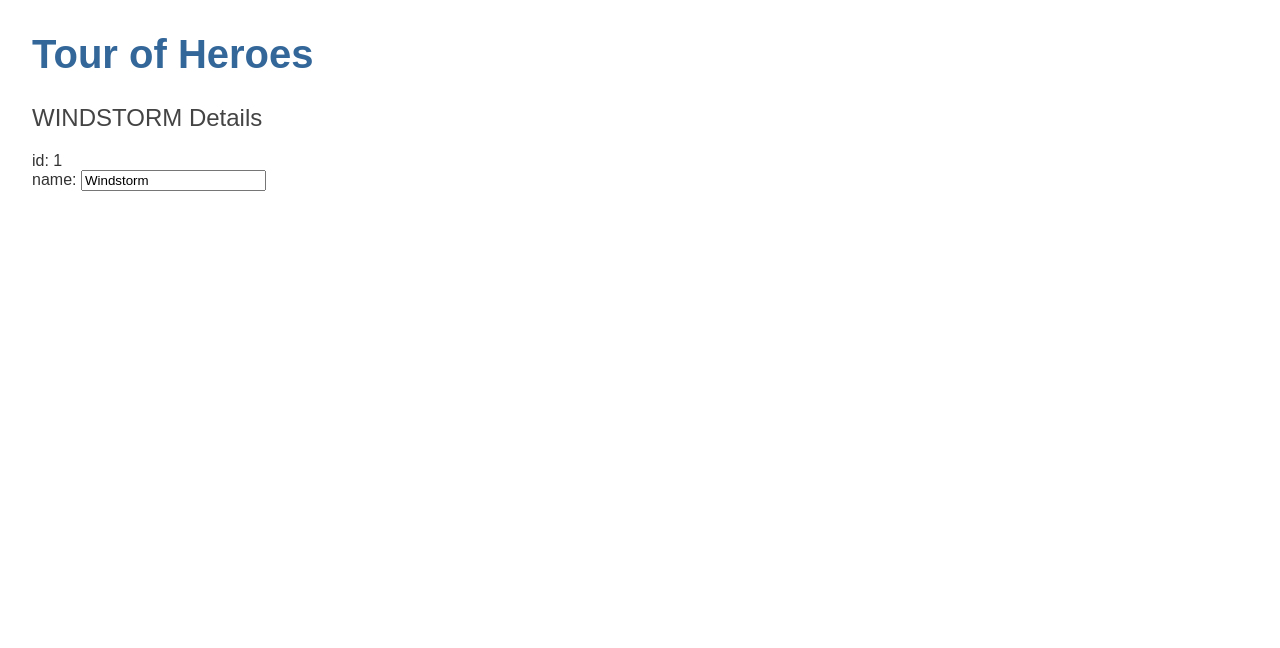
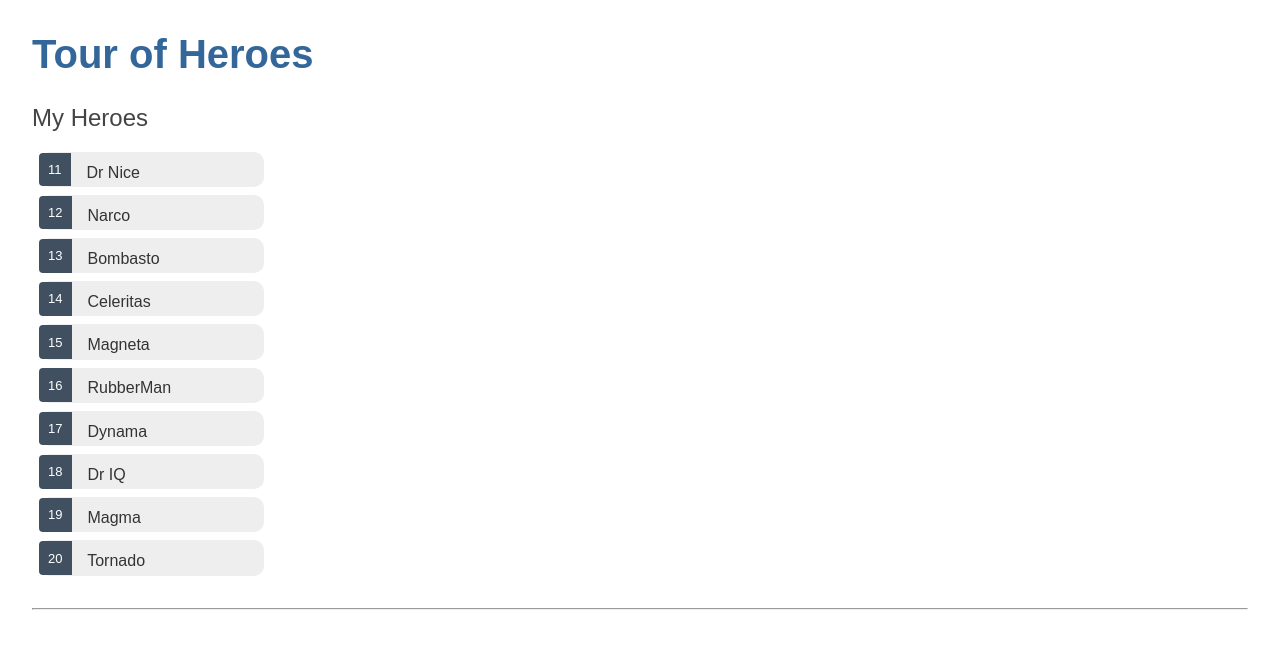
Before and after one commit to peddiashrith/angular-tour-of-heroes, an Angular app: page / in a window 1280 px wide. Shown: the top 648 px of the page. Built offline with nearby package versions, Linux system fonts and the light colour scheme.

Commit message:
listing and event binding over

```diff
--- a/src/app/app-routing.module.ts
+++ b/src/app/app-routing.module.ts
@@ -4,7 +4,7 @@ import { Routes, RouterModule } from '@angular/router';
 const routes: Routes = [];
 
 @NgModule({
-  imports: [RouterModule.forRoot(routes)],
-  exports: [RouterModule]
+    imports: [RouterModule.forRoot(routes)],
+    exports: [RouterModule],
 })
-export class AppRoutingModule { }
+export class AppRoutingModule {}
--- a/src/app/heroes/heroes.component.css
+++ b/src/app/heroes/heroes.component.css
@@ -0,0 +1,44 @@
+/* HeroesComponent's private CSS styles */
+.heroes {
+    margin: 0 0 2em 0;
+    list-style-type: none;
+    padding: 0;
+    width: 15em;
+}
+.heroes li {
+    cursor: pointer;
+    position: relative;
+    left: 0;
+    background-color: #eee;
+    margin: 0.5em;
+    padding: 0.3em 0;
+    height: 1.6em;
+    border-radius: 10px;
+}
+.heroes li:hover {
+    color: #607d8b;
+    background-color: #ddd;
+    left: 0.1em;
+}
+.heroes li.selected {
+    background-color: #cfd8dc;
+    color: white;
+}
+.heroes li.selected:hover {
+    background-color: #bbd8dc;
+    color: white;
+}
+.heroes .badge {
+    display: inline-block;
+    font-size: small;
+    color: white;
+    padding: 0.8em 0.7em 0 0.7em;
+    background-color: #405061;
+    line-height: 1em;
+    position: relative;
+    left: -1px;
+    top: -4px;
+    height: 1.8em;
+    margin-right: 0.8em;
+    border-radius: 4px 0 0 4px;
+}
--- a/src/app/heroes/heroes.component.html
+++ b/src/app/heroes/heroes.component.html
@@ -1,8 +1,21 @@
-<h2>{{ hero.name | uppercase }} Details</h2>
-<div><span>id: </span>{{ hero.id }}</div>
-<div>
-    <label
-        >name:
-        <input [(ngModel)]="hero.name" placeholder="name" />
-    </label>
+<h2>My Heroes</h2>
+<ul class="heroes">
+    <li
+        *ngFor="let hero of heroes"
+        [class.selected]="hero === selectedHero"
+        (click)="onSelect(hero)"
+    >
+        <span class="badge">{{ hero.id }}</span> {{ hero.name }}
+    </li>
+</ul>
+<hr />
+<div *ngIf="selectedHero">
+    <h2>{{ selectedHero.name | uppercase }} Details</h2>
+    <div><span>id: </span>{{ selectedHero.id }}</div>
+    <div>
+        <label
+            >name:
+            <input [(ngModel)]="selectedHero.name" placeholder="name" />
+        </label>
+    </div>
 </div>
--- a/src/app/heroes/heroes.component.ts
+++ b/src/app/heroes/heroes.component.ts
@@ -1,5 +1,6 @@
 import { Component, OnInit } from '@angular/core';
 import { Hero } from '../hero';
+import { HEROES } from '../mock-heroes';
 
 @Component({
     selector: 'app-heroes',
@@ -7,12 +8,13 @@ import { Hero } from '../hero';
     styleUrls: ['./heroes.component.css'],
 })
 export class HeroesComponent implements OnInit {
-    hero: Hero = {
-        id: 1,
-        name: 'Windstorm',
-    };
-
+    heroes = HEROES;
+    selectedHero: Hero;
     constructor() {}
 
     ngOnInit() {}
+
+    onSelect(hero: Hero): void {
+        this.selectedHero = hero;
+    }
 }
--- /dev/null
+++ b/src/app/mock-heroes.ts
@@ -0,0 +1,14 @@
+import { Hero } from './hero';
+
+export const HEROES: Hero[] = [
+    { id: 11, name: 'Dr Nice' },
+    { id: 12, name: 'Narco' },
+    { id: 13, name: 'Bombasto' },
+    { id: 14, name: 'Celeritas' },
+    { id: 15, name: 'Magneta' },
+    { id: 16, name: 'RubberMan' },
+    { id: 17, name: 'Dynama' },
+    { id: 18, name: 'Dr IQ' },
+    { id: 19, name: 'Magma' },
+    { id: 20, name: 'Tornado' },
+];
```
